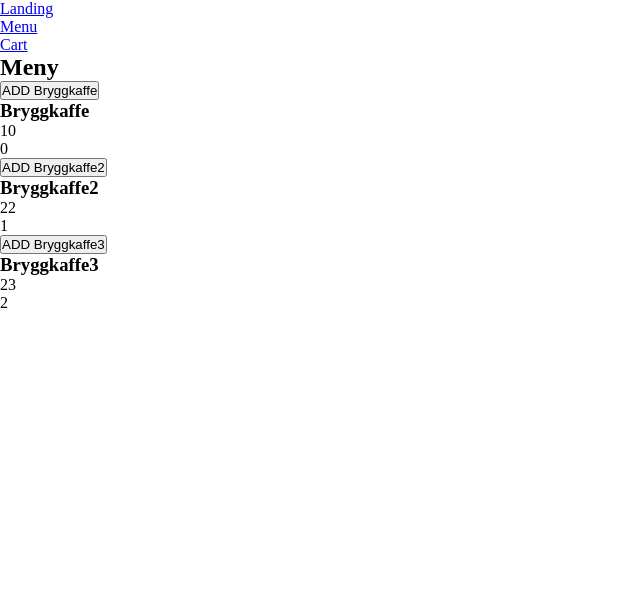
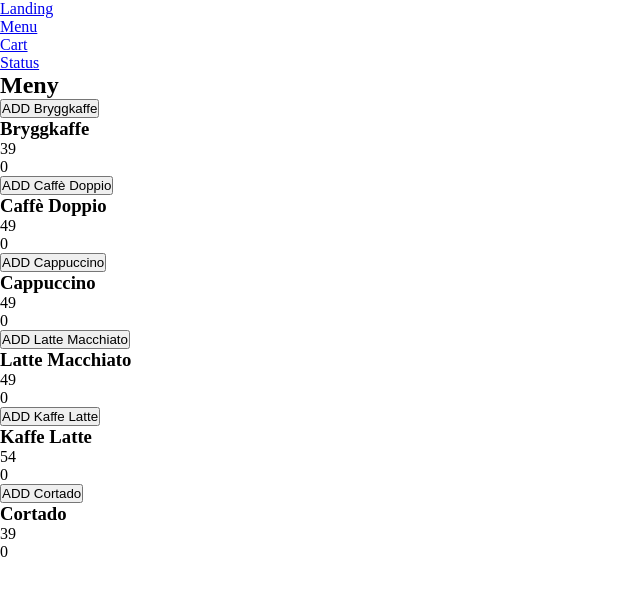
Before and after one commit to pettersson932/Anders-Pettersson_FU-JS23_Individuell, a React (Vite) app: page /menu in a window 1280 px wide. Shown: the top 596 px of the page, without its empty margins (0-640 px from the left). Built offline with nearby package versions, Linux system fonts and the light colour scheme.

Commit message:
postOrderToApi + print response

```diff
--- a/src/globals/Products.tsx
+++ b/src/globals/Products.tsx
@@ -2,9 +2,48 @@ import { create } from "zustand";
 
 const useProducts = create((set) => ({
   items: [
-    { title: "Bryggkaffe", price: 10, count: 0 },
-    { title: "Bryggkaffe2", price: 22, count: 1 },
-    { title: "Bryggkaffe3", price: 23, count: 2 },
+    {
+      id: "coffee-vxig26my4y",
+      title: "Bryggkaffe",
+      desc: "Bryggd på månadens bönor.",
+      price: 39,
+      count: 0,
+    },
+    {
+      id: "coffee-220dodpzmg",
+      title: "Caffè Doppio",
+      desc: "Bryggd på månadens bönor.",
+      price: 49,
+      count: 0,
+    },
+    {
+      id: "coffee-4pdksmrkfa",
+      title: "Cappuccino",
+      desc: "Bryggd på månadens bönor.",
+      price: 49,
+      count: 0,
+    },
+    {
+      id: "coffee-m2h37k2mnh",
+      title: "Latte Macchiato",
+      desc: "Bryggd på månadens bönor.",
+      price: 49,
+      count: 0,
+    },
+    {
+      id: "coffee-0lp6ter3bh",
+      title: "Kaffe Latte",
+      desc: "Bryggd på månadens bönor.",
+      price: 54,
+      count: 0,
+    },
+    {
+      id: "coffee-e8hz0lk7q5",
+      title: "Cortado",
+      desc: "Bryggd på månadens bönor.",
+      price: 39,
+      count: 0,
+    },
   ],
   increaseCount: (title) =>
     set((state) => ({
--- /dev/null
+++ b/src/globals/Resp.tsx
@@ -0,0 +1,16 @@
+import { create } from "zustand";
+
+const useResponse = create((set) => ({
+  resp: {},
+  // Set eta and ordernummer directly within resp
+  setResponse: (eta, ordernummer) =>
+    set(() => ({
+      resp: {
+        // Directly setting eta and ordernummer in resp
+        eta: eta,
+        ordernummer: ordernummer,
+      },
+    })),
+}));
+
+export default useResponse;
--- /dev/null
+++ b/src/hooks/PostOrder.tsx
@@ -0,0 +1,51 @@
+import React, { useState } from "react";
+import useProducts from "../globals/Products";
+import { useNavigate } from "react-router-dom";
+
+import useResponse from "../globals/Resp";
+
+function PostOrder() {
+  const navigate = useNavigate();
+  const { setResponse } = useResponse();
+  const [dataResponse, setDataResponse] = useState(null);
+  const { items } = useProducts();
+  const itemsSorted = items
+    .filter((item) => item.count > 0)
+    .map((item) => ({
+      name: item.title,
+      price: item.price,
+    }));
+  console.log(itemsSorted);
+
+  const postData = async () => {
+    try {
+      const response = await fetch(
+        "https://airbean-api-xjlcn.ondigitalocean.app/api/beans/order",
+        {
+          method: "POST",
+          headers: {
+            "Content-Type": "application/json",
+          },
+          body: JSON.stringify({
+            details: {
+              order: itemsSorted,
+            },
+          }),
+        }
+      );
+      const data = await response.json();
+      setResponse(data.eta, data.orderNr);
+      navigate("/status");
+    } catch (error) {
+      console.error("Error:", error);
+    }
+  };
+
+  return (
+    <div>
+      <button onClick={postData}>Make Order</button>
+    </div>
+  );
+}
+
+export default PostOrder;
--- a/src/nav/MainNav.tsx
+++ b/src/nav/MainNav.tsx
@@ -13,6 +13,9 @@ const MainNav = () => {
         <li>
           <Link to="/cart">Cart</Link>
         </li>
+        <li>
+          <Link to="/status">Status</Link>
+        </li>
       </ul>
     </nav>
   );
--- a/src/pages/Cart.tsx
+++ b/src/pages/Cart.tsx
@@ -1,5 +1,6 @@
 import MainNav from "../nav/MainNav";
 import CartItems from "../cart/CartItems";
+import PostOrder from "../hooks/PostOrder";
 
 const Cart = () => {
   return (
@@ -7,6 +8,7 @@ const Cart = () => {
       <MainNav />
       <h2>Cart</h2>
       <CartItems />
+      <PostOrder />
     </div>
   );
 };
--- a/src/pages/Landing.tsx
+++ b/src/pages/Landing.tsx
@@ -1,6 +1,9 @@
 import MainNav from "../nav/MainNav";
+import PostOrder from "../hooks/PostOrder";
+import useResponse from "../globals/Resp";
 
 const Landing = () => {
+  const { resp } = useResponse();
   return (
     <div>
       <MainNav />
--- a/src/pages/Status.tsx
+++ b/src/pages/Status.tsx
@@ -1,4 +1,24 @@
+import MainNav from "../nav/MainNav";
+import useResponse from "../globals/Resp";
+
 const Status = () => {
-  return <div>Status</div>;
+  const { resp } = useResponse();
+
+  let DOM = "";
+  if (resp) {
+    DOM = (
+      <div>
+        <h2>{resp.ordernummer}</h2>
+        <p>{resp.eta}</p>
+      </div>
+    );
+  }
+  return (
+    <div>
+      <MainNav />
+      <h2>Status</h2>
+      {DOM}
+    </div>
+  );
 };
 export default Status;
```
